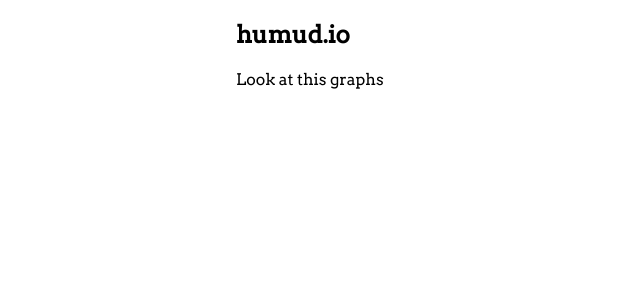
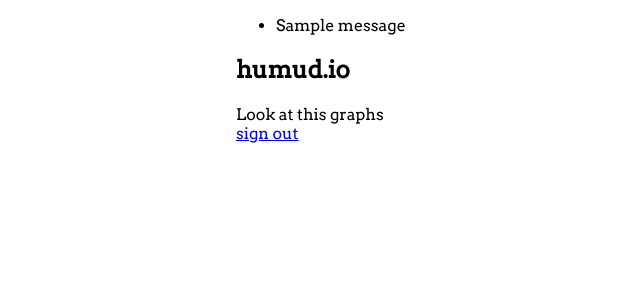
Before and after one commit to Mozhavro/humid, a Flask app: page / in a window 1280 px wide. Shown: the top 300 px of the page, without its empty margins (4-644 px from the left). Run offline with Flask 2, Linux system fonts and the light colour scheme; a user stored in the database is signed in; tables that the repository leaves empty hold one stand-in row (values such as "Sample post"); one stand-in notice (Sample message) is shown.

Commit message:
made base template

```diff
--- /dev/null
+++ b/templates/base.html
@@ -0,0 +1,33 @@
+<!DOCTYPE html>
+<html lang="en">
+<head>
+    <meta charset="UTF-8">
+    <title>humid.io</title>
+
+    <link rel="stylesheet" type="text/css" href="{{ url_for('static', filename = 'css/app.css') }}" >
+    <link href="https://fonts.googleapis.com/css?family=Arvo" rel="stylesheet">
+
+    {% block head %}{% endblock %}
+</head>
+<body>
+    <div class="container">
+
+        {% with messages = get_flashed_messages() %}
+          {% if messages %}
+            <ul class=flashes>
+            {% for message in messages %}
+              <li>{{ message }}</li>
+            {% endfor %}
+            </ul>
+          {% endif %}
+        {% endwith %}
+
+        {% block content %}
+        {% endblock %}
+
+    </div>
+
+    {% block body_bottom %}
+    {% endblock %}
+</body>
+</html>
--- a/templates/index.html
+++ b/templates/index.html
@@ -1,14 +1,7 @@
-<!DOCTYPE html>
-<html lang="en">
-<head>
-    <meta charset="UTF-8">
-    <title>humid.io</title>
+{% extends "base.html" %}
 
-    <link rel="stylesheet" type="text/css" href="{{ url_for('static', filename = 'css/app.css') }}" >
-    <link href="https://fonts.googleapis.com/css?family=Arvo" rel="stylesheet">
-</head>
-<body>
-    <div class="container">
+{% block content %}
+
     <div class="brand">
         <h2 class="brand-title">humud.io</h2>
 {#            <h4 class="brand-tagline"></h4>#}
@@ -17,6 +10,10 @@
     <div>Look at this graphs</div>
     <div class="controls"></div>
     <div class="graph"></div>
+
+    <div class="footer">
+        <div class="footer-links">
+            <a href="/logout">sign out</a>
         </div>
-</body>
-</html>
+    </div>
+{% endblock %}
```
Lines whose indentation alone changed are shown as unchanged.
